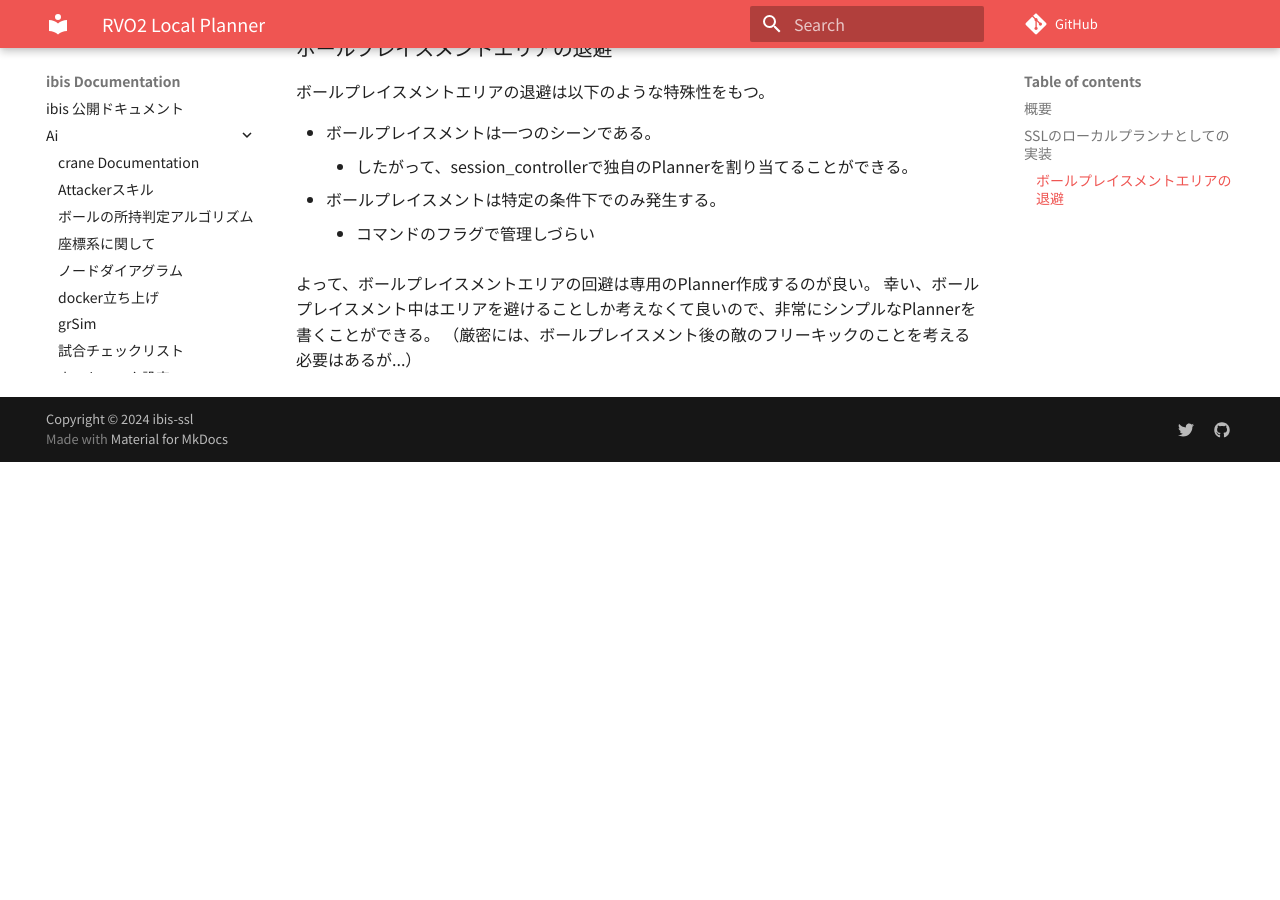
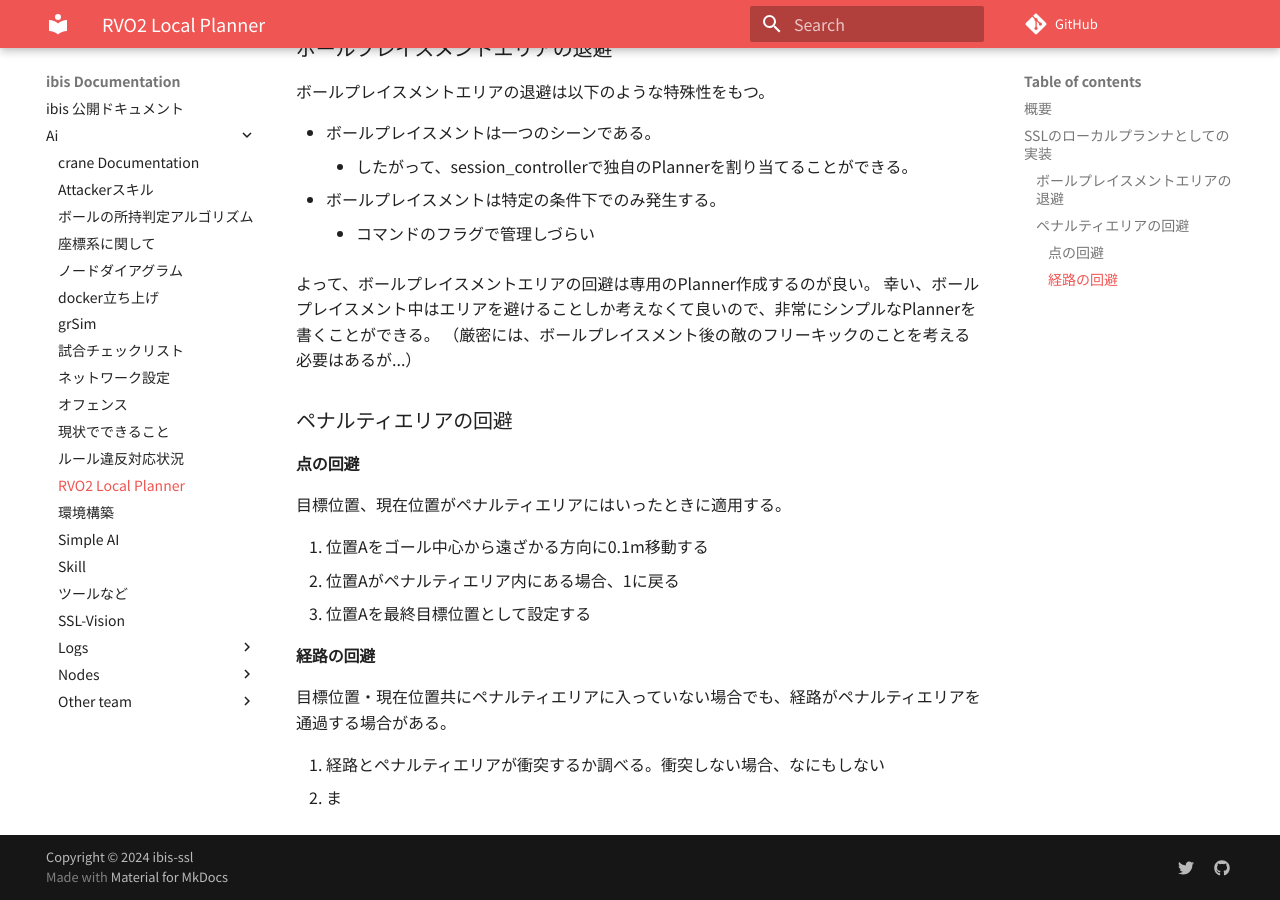
Before and after one commit to ibis-ssl/ibis_documentation, an MkDocs documentation site: the page built from docs/ai/rvo2_local_planner.md, in a window 1280 px wide and 900 px high, scrolled down 593 px. Built offline with MkDocs 1.6.1 and Material for MkDocs 9.7.7, drawn with Linux system fonts in a browser that asks for light colours; nearby versions of some CDN libraries; some web fonts are replaced; comment, search, counter and statistics services are not loaded; before the commit the page ends 1055 px from its top, so only the background shows below that.

Commit message:
🔄 synced local 'docs/ai' with remote 'docs'

```diff
--- a/docs/ai/rvo2_local_planner.md
+++ b/docs/ai/rvo2_local_planner.md
@@ -25,3 +25,20 @@ SSLでは単に障害物を回避するだけではなく、ルールによる
 よって、ボールプレイスメントエリアの回避は専用のPlanner作成するのが良い。
 幸い、ボールプレイスメント中はエリアを避けることしか考えなくて良いので、非常にシンプルなPlannerを書くことができる。
 （厳密には、ボールプレイスメント後の敵のフリーキックのことを考える必要はあるが...）
+
+### ペナルティエリアの回避
+
+#### 点の回避
+
+目標位置、現在位置がペナルティエリアにはいったときに適用する。
+
+1. 位置Aをゴール中心から遠ざかる方向に0.1m移動する
+2. 位置Aがペナルティエリア内にある場合、1に戻る
+3. 位置Aを最終目標位置として設定する
+
+#### 経路の回避
+
+目標位置・現在位置共にペナルティエリアに入っていない場合でも、経路がペナルティエリアを通過する場合がある。
+
+1. 経路とペナルティエリアが衝突するか調べる。衝突しない場合、なにもしない
+2. ま
```
